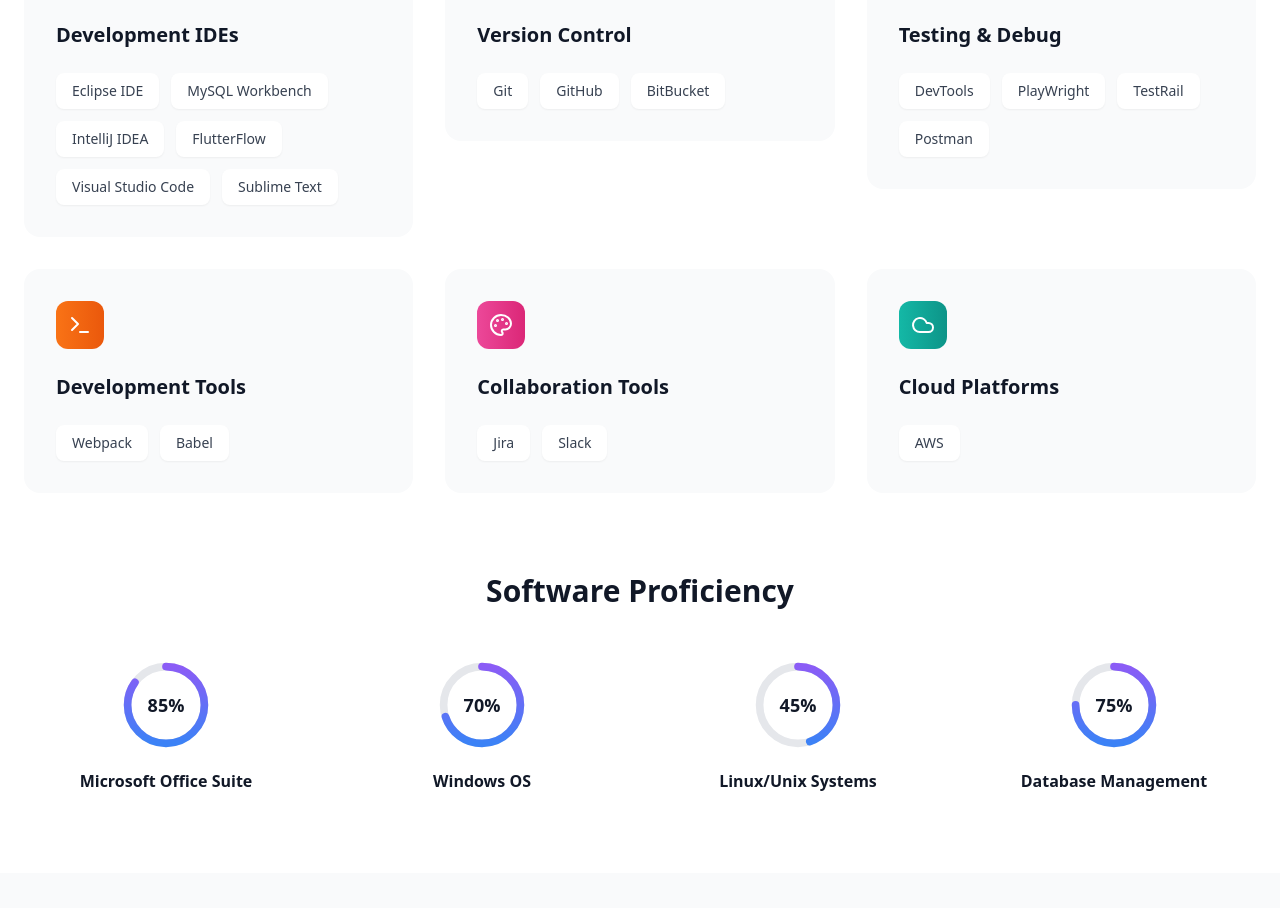
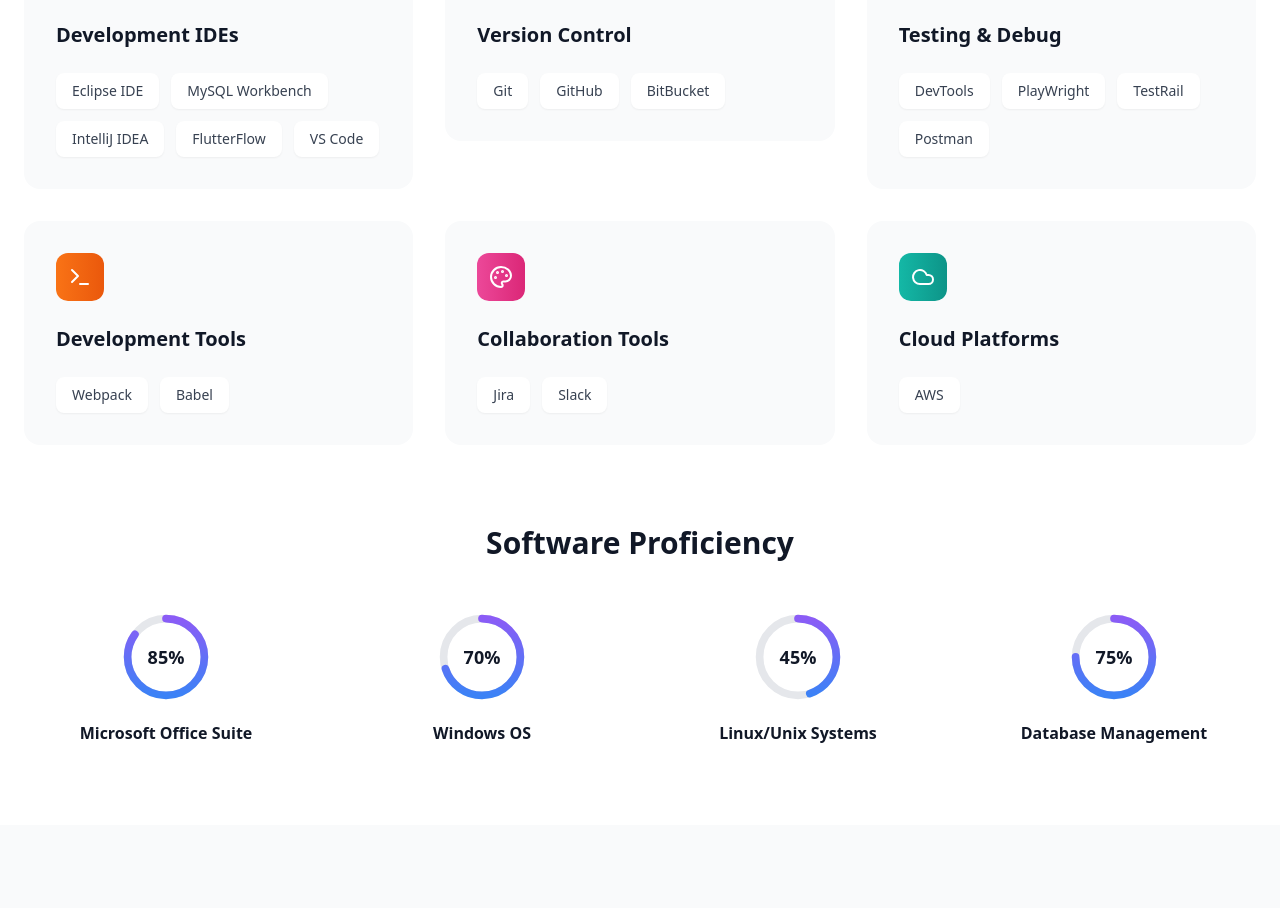
Before and after one commit to jaspal-s-rajput/Portfolio_Web_Application, a React (Vite) app: page / in a window 1280 px wide. Shown: the part 4020-4928 px from the top of the page. Built offline with nearby package versions, Linux system fonts and the light colour scheme.

Commit message:
Update Tools.tsx

```diff
--- a/src/components/Tools.tsx
+++ b/src/components/Tools.tsx
@@ -7,7 +7,7 @@
       icon: <Monitor className="w-6 h-6" />,
       title: "Development IDEs",
       color: "bg-gradient-to-r from-blue-500 to-blue-600",
-      tools: ["Eclipse IDE","MySQL Workbench", "IntelliJ IDEA", "FlutterFlow", "Visual Studio Code", "Sublime Text"]
+      tools: ["Eclipse IDE","MySQL Workbench", "IntelliJ IDEA", "FlutterFlow", "VS Code"]
     },
     {
       icon: <GitBranch className="w-6 h-6" />,
```
